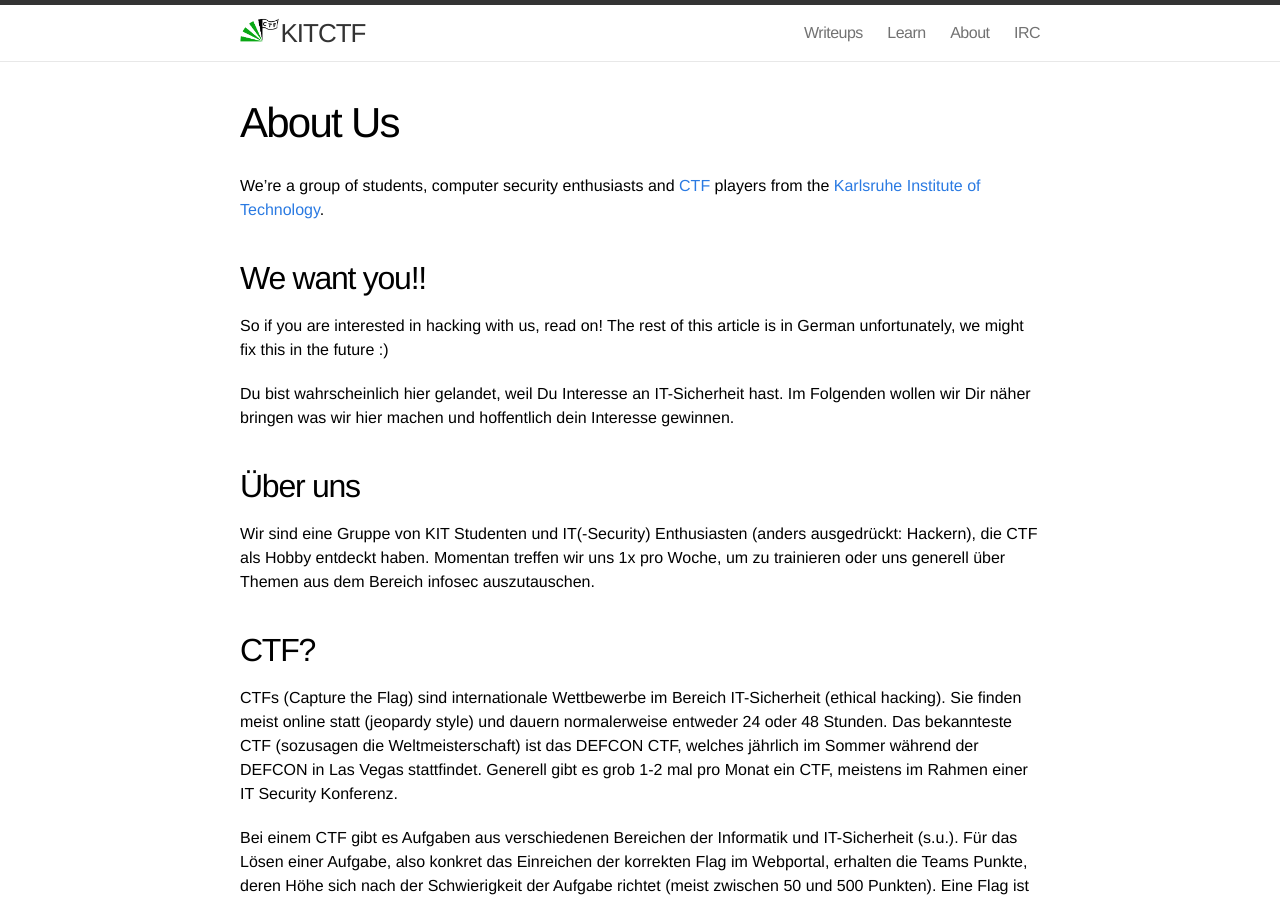
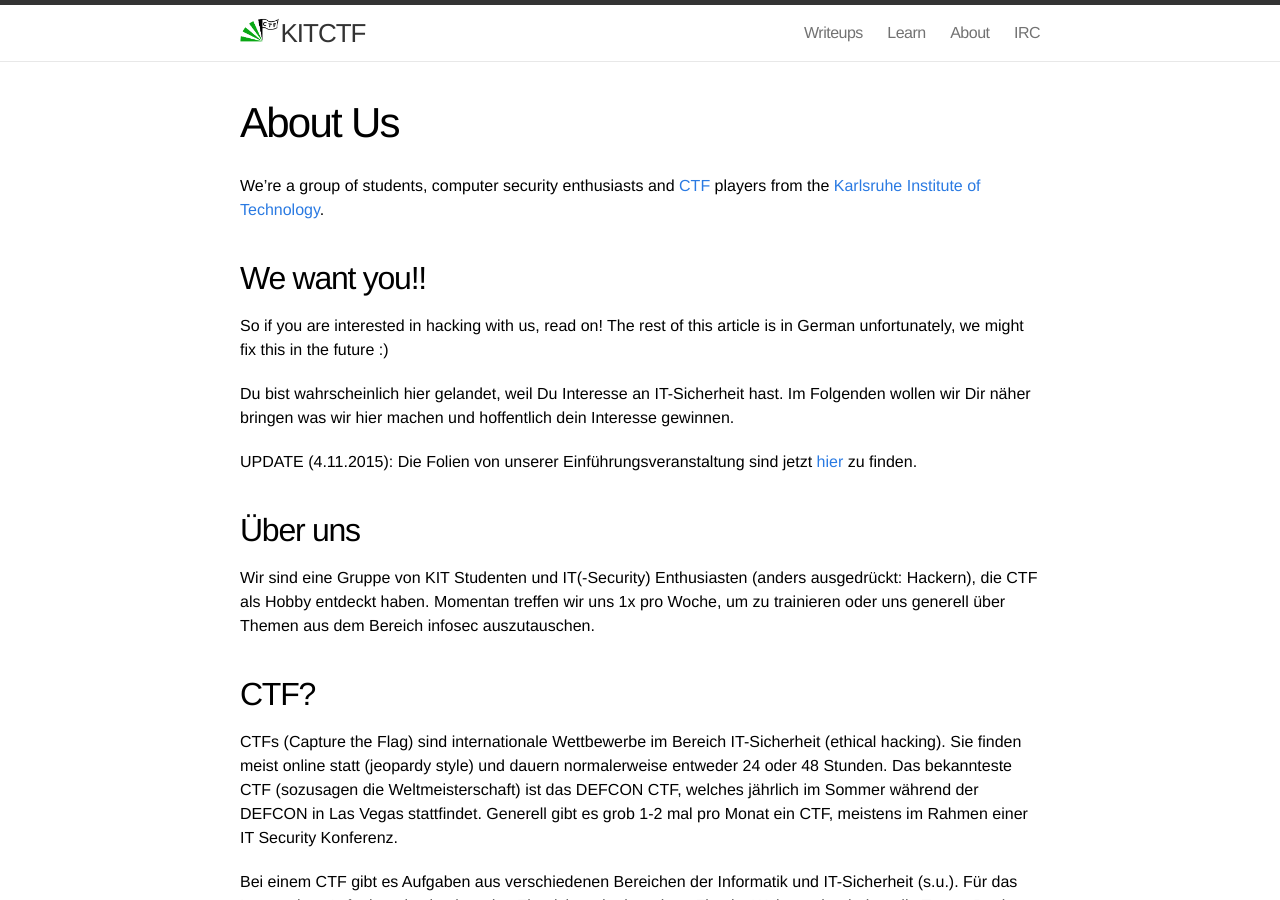
Before and after one commit to kitctf/www, a Jekyll site: the page built from about.md, in a window 1280 px wide and 900 px high. Built offline with Jekyll 4.4.1, drawn with Linux system fonts in a browser that asks for light colours.

Commit message:
Added link to the slides from the last commit to /about

```diff
--- a/about.md
+++ b/about.md
@@ -13,6 +13,8 @@ is in German unfortunately, we might fix this in the future :)
 
 Du bist wahrscheinlich hier gelandet, weil Du Interesse an IT-Sicherheit hast.
 Im Folgenden wollen wir Dir näher bringen was wir hier machen und hoffentlich dein Interesse gewinnen.
+
+UPDATE (4.11.2015): Die Folien von unserer Einführungsveranstaltung sind jetzt [hier](https://github.com/kitctf/www/raw/master/files/CTF%20%40%20KIT.pdf) zu finden.
 
 
 ## Über uns
```
